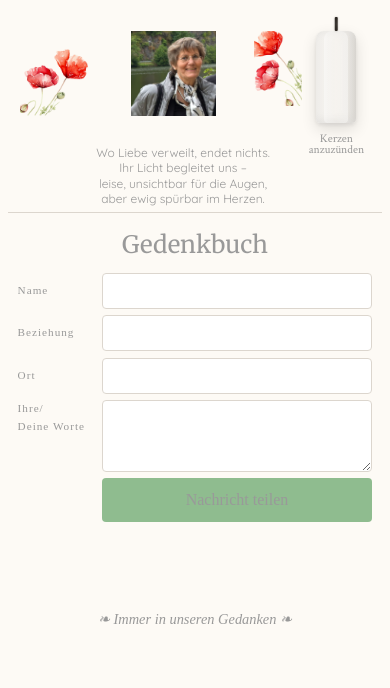
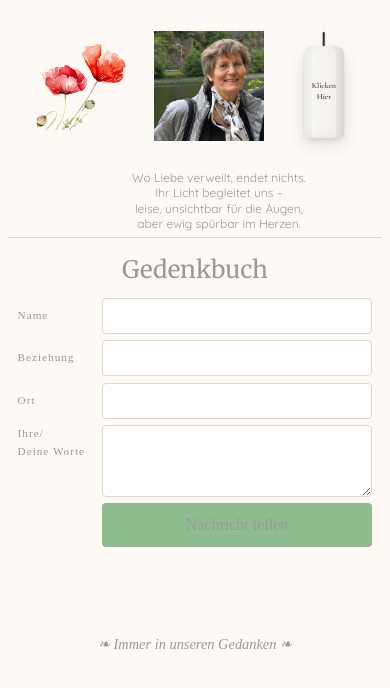
Before and after one commit to Avishek2020/petra-heider, a website: page index.html in a window 390 px wide. Shown: the part 106-794 px from the top of the page. Drawn offline with nearby package versions, Linux system fonts and the light colour scheme; no server answers.

Commit message:
index changes

```diff
--- a/index.html
+++ b/index.html
@@ -119,8 +119,8 @@
 
         .portrait-frame {
             position: relative;
-            width: clamp(160px, 22vw, 240px);
-            height: clamp(160px, 22vw, 240px);
+            width: clamp(200px, 28vw, 300px);
+            height: clamp(200px, 28vw, 300px);
             mix-blend-mode: multiply;
             filter: contrast(1.05) brightness(1.02);
             display: block;
@@ -207,20 +207,21 @@
             left: 50%;
             transform: translate(-50%, -50%);
             text-align: center;
-            font-family: 'Dancing Script', cursive;
+            font-family: 'Cormorant Garamond', serif;
             font-size: clamp(6px, 1.2vw, 9px);
             color: #4a443f;
             line-height: 1.3;
             z-index: 1;
             pointer-events: none;
             font-weight: 700;
-            opacity: 0;
+            opacity: 1;
+            font-style: normal;
             transition: opacity 0.5s ease;
         }
 
-        /* Show candle text when candle is lit */
+        /* Hide candle text when candle is lit (glowing) */
         .candle-container:not(.is-off) .candle-text {
-            opacity: 1;
+            opacity: 0;
         }
 
         .candle-text div {
@@ -232,25 +233,15 @@
             font-size: clamp(10px, 2vw, 14px);
             margin-bottom: clamp(1px, 0.3vw, 2px);
             font-weight: 700;
-            font-family: 'Dancing Script', cursive;
-        }
-
-        /* GESTERN, HEUTE, MORGEN, IMMER - normal fancy font, bold, not italic */
-        .candle-text div:nth-child(2),
-        .candle-text div:nth-child(3),
-        .candle-text div:nth-child(4),
-        .candle-text div:nth-child(5) {
             font-family: 'Cormorant Garamond', serif;
             font-style: normal;
-            font-weight: 700;
-            font-size: clamp(9px, 1.8vw, 12px);
         }
 
         .candle-text div:last-child {
-            margin-top: clamp(2px, 0.5vw, 4px);
             font-size: clamp(10px, 2vw, 14px);
             font-weight: 700;
-            font-family: 'Dancing Script', cursive;
+            font-family: 'Cormorant Garamond', serif;
+            font-style: normal;
         }
 
         /* Add 3D cylindrical highlight - only when candle is off */
@@ -438,7 +429,7 @@
 
         .quote-section {
             display: flex;
-            align-items: flex-start;
+            align-items: center;
             justify-content: center;
             gap: 0.5rem;
             width: 100%;
@@ -463,8 +454,9 @@
             flex-shrink: 0;
             gap: 2rem;
             text-align: center;
-            margin-left: 0;
-            margin-right: 0.2rem;
+            margin-left: 1.5rem;
+            margin-right: 1.5rem;
+            align-self: center;
         }
 
         .quote-text {
@@ -488,19 +480,20 @@
             flex-direction: column;
             align-items: center;
             gap: 0.5rem;
-            margin-top: 50px;
+            margin-top: 40px;
             flex-shrink: 0;
-            align-self: flex-start;
-            margin-left: 0.5rem;
+            align-self: center;
+            margin-left: 2.375rem;
             overflow: visible;
         }
 
         .quote-flower-left {
             flex-shrink: 0;
-            width: clamp(100px, 15vw, 154px);
-            height: clamp(136px, 20vw, 210px);
-            margin-top: 0;
+            width: clamp(130px, 19.5vw, 200px);
+            height: clamp(177px, 26vw, 273px);
+            margin-top: -130px;
             border: none;
+            align-self: center;
             box-sizing: border-box;
             display: block;
             position: relative;
@@ -754,10 +747,11 @@
             }
 
             .quote-flower-left {
-                width: clamp(80px, 12vw, 100px);
-                height: clamp(109px, 16vw, 136px);
+                width: clamp(104px, 15.6vw, 130px);
+                height: clamp(142px, 20.8vw, 177px);
                 flex-shrink: 0;
                 aspect-ratio: 154 / 210;
+                margin-top: -130px;
             }
 
             .quote-flower-right {
@@ -801,7 +795,8 @@
 
             .quote-candle {
                 gap: 0.4rem;
-                margin-top: -50px;
+                margin-top: -60px;
+                align-self: center;
             }
 
             .candle-container {
@@ -919,10 +914,11 @@
             }
 
             .quote-flower-left {
-                width: clamp(65px, 10vw, 80px);
-                height: clamp(89px, 13vw, 109px);
+                width: clamp(85px, 13vw, 104px);
+                height: clamp(116px, 16.9vw, 142px);
                 flex-shrink: 0;
                 aspect-ratio: 154 / 210;
+                margin-top: -130px;
             }
 
             .quote-flower-right {
@@ -944,8 +940,8 @@
             }
 
             .portrait-frame {
-                width: clamp(95px, 16vw, 150px);
-                height: clamp(95px, 16vw, 150px);
+                width: clamp(120px, 20vw, 180px);
+                height: clamp(120px, 20vw, 180px);
             }
 
             .portrait-frame img {
@@ -976,7 +972,8 @@
 
             .quote-candle {
                 gap: 0.3rem;
-                margin-top: -50px;
+                margin-top: -40px;
+                align-self: center;
             }
         }
 
@@ -1013,9 +1010,10 @@
             }
 
             .quote-flower-left {
-                width: clamp(55px, 8vw, 70px);
-                height: clamp(75px, 11vw, 95px);
+                width: clamp(72px, 10.4vw, 91px);
+                height: clamp(98px, 14.3vw, 124px);
                 aspect-ratio: 154 / 210;
+                margin-top: -130px;
             }
 
             .quote-flower-right {
@@ -1036,8 +1034,8 @@
             }
 
             .portrait-frame {
-                width: clamp(85px, 15vw, 140px);
-                height: clamp(85px, 15vw, 140px);
+                width: clamp(110px, 18vw, 160px);
+                height: clamp(110px, 18vw, 160px);
             }
 
             .portrait-frame img {
@@ -1070,13 +1068,15 @@
 
             .quote-candle {
                 gap: 0.25rem;
-                margin-top: 0px;
+                margin-top: -40px;
+                align-self: center;
             }
 
             .candle-text {
                 font-size: clamp(7px, 1.4vw, 10px);
-                font-family: 'Dancing Script', cursive;
+                font-family: 'Cormorant Garamond', serif;
                 font-weight: 700;
+                font-style: normal;
                 width: 85%;
                 max-width: 85%;
                 padding: 0 1px;
@@ -1085,24 +1085,16 @@
             .candle-text div:first-child {
                 font-size: clamp(8px, 1.6vw, 11px);
                 margin-bottom: clamp(1px, 0.2vw, 2px);
-                font-family: 'Dancing Script', cursive;
-            }
-
-            /* GESTERN, HEUTE, MORGEN, IMMER - normal fancy font, bold, not italic */
-            .candle-text div:nth-child(2),
-            .candle-text div:nth-child(3),
-            .candle-text div:nth-child(4),
-            .candle-text div:nth-child(5) {
                 font-family: 'Cormorant Garamond', serif;
+                font-weight: 700;
                 font-style: normal;
-                font-weight: 700;
-                font-size: clamp(6px, 1.2vw, 9px);
             }
 
             .candle-text div:last-child {
-                margin-top: clamp(2px, 0.4vw, 3px);
                 font-size: clamp(8px, 1.6vw, 11px);
-                font-family: 'Dancing Script', cursive;
+                font-family: 'Cormorant Garamond', serif;
+                font-weight: 700;
+                font-style: normal;
             }
 
             .section-card {
@@ -1176,25 +1168,18 @@
                     aber ewig spürbar im Herzen.</p>
                 </div>
             </div>
-            <div class="quote-flower-right">
-                <img src="./photos/Right-Blumen.png" alt="Right Flower">
-            </div>
             <div class="quote-candle">
                 <div class="candle-container is-off" id="candleToggle">
                     <div class="candle-body">
                         <div class="candle-text">
-                            <div>Du fehlst</div>
-                            <div>GESTERN.</div>
-                            <div>HEUTE.</div>
-                            <div>MORGEN.</div>
-                            <div>IMMER.</div>
-                            <div>Petra</div>
+                            <div>Klicken</div>
+                            <div>Hier</div>
                         </div>
                         <div class="wick"></div>
                         <div class="flame"></div>
                     </div>
                 </div>
-                <p class="hint" id="candleHint">Kerzen<br>anzuzünden</p>
+                <p class="hint" id="candleHint" style="display: none;"></p>
             </div>
         </div>
 
@@ -1231,41 +1216,15 @@
         </footer>
     </div>
 
-    <!-- Background music for candle -->
-    <audio id="candleMusic" loop preload="auto">
-        <source src="./photos/music/condolence-music.mp3" type="audio/mpeg">
-        <source src="./photos/music/condolence-music.ogg" type="audio/ogg">
-        Your browser does not support the audio element.
-    </audio>
-
     <script>
         const candle = document.getElementById('candleToggle');
         const hint = document.getElementById('candleHint');
-        const candleMusic = document.getElementById('candleMusic');
         let isLit = false;
-
-        // Set music volume (0.0 to 1.0, 0.3 = 30% volume for background music)
-        if (candleMusic) {
-            candleMusic.volume = 0.3;
-        }
 
         candle.addEventListener('click', () => {
             isLit = !isLit;
             candle.classList.toggle('is-off', !isLit);
-            hint.innerHTML = isLit ? '' : 'Kerzen<br>anzuzünden';
-
-            // Play/pause music based on candle state
-            if (candleMusic) {
-                if (isLit) {
-                    candleMusic.play().catch(error => {
-                        console.log('Audio play failed:', error);
-                        // Some browsers require user interaction before playing audio
-                    });
-                } else {
-                    candleMusic.pause();
-                    candleMusic.currentTime = 0; // Reset to beginning
-                }
-            }
+            hint.style.display = 'none';
         });
 
         const form = document.getElementById('condolenceForm');
```
